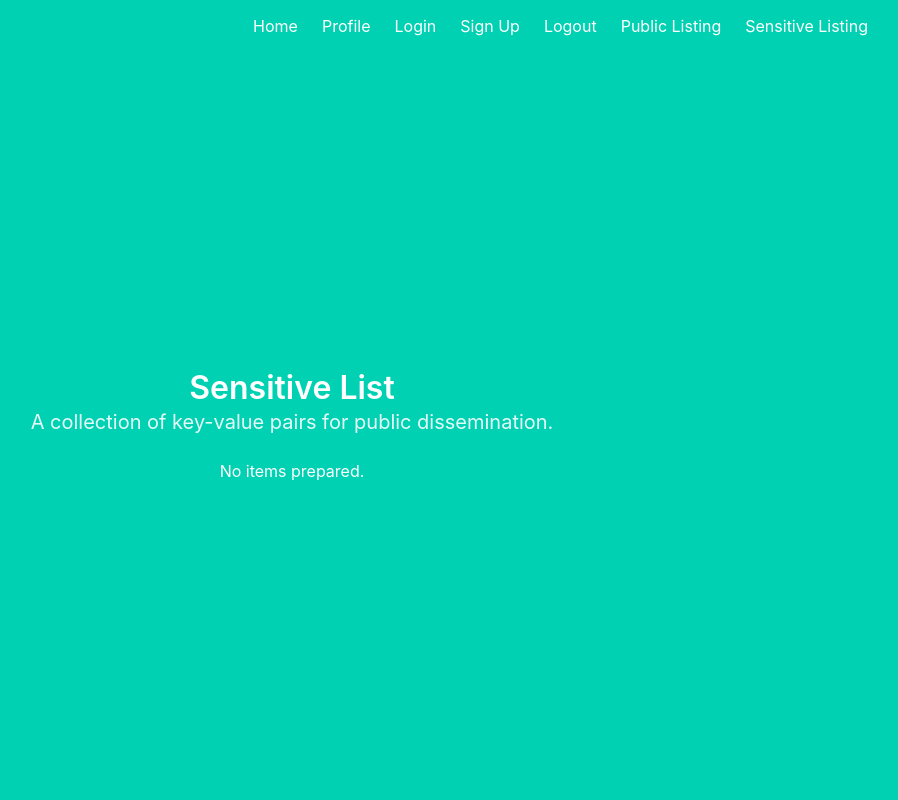
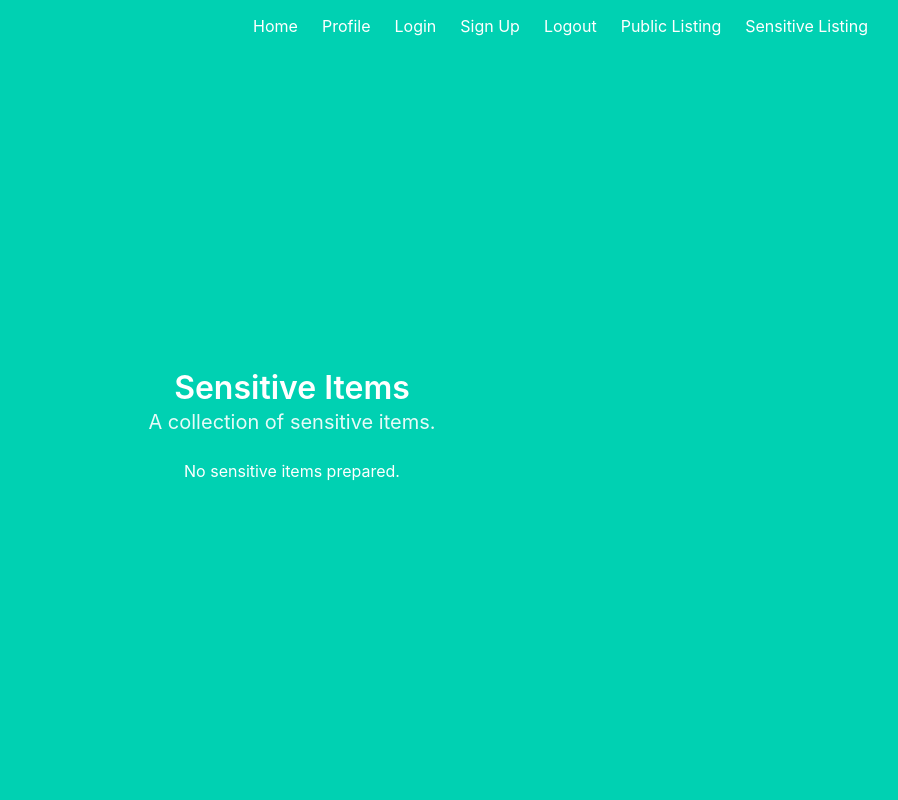
Before and after one commit to 18F/10x-dux-app, a Flask app: page /sensitive in a window 1280 px wide. Shown: the whole page, without its empty margins (348-1246 px from the left). Run offline with Flask 2, Linux system fonts and the light colour scheme; the visitor is signed in with stand-in values (Sample User, id 1); data that the repository does not hold is empty.

Commit message:
Refactor: use items Jinja template for all.

```diff
--- a/project/main.py
+++ b/project/main.py
@@ -11,12 +11,20 @@ def index():
 
 @main.route('/public')
 def public():
-    return render_template('public.html', items=get_public_items())
+    return render_template(
+        'items.html',
+        title='Public Items',
+        items=get_public_items()
+    )
 
 @main.route('/sensitive')
 @login_required
 def sensitive():
-    return render_template('sensitive.html', items=get_sensitve_items())
+    return render_template(
+        'items.html',
+        title='Sensitive Items',
+        items=get_sensitve_items()
+    )
 
 @main.route('/profile')
 @login_required
--- a/project/template/sensitive.html
+++ b/project/template/items.html
@@ -2,15 +2,15 @@
 
 {% block content %}
 <h1 class="title">
-  Sensitive List
+  {{ title }}
 </h1>
 <h2 class="subtitle">
-  A collection of key-value pairs for public dissemination.
+  A collection of {{ title.lower() }}.
 </h2>
 <div class="container">
   <ul>
     {% if not items %}
-    <p>No items prepared.</p>
+    <p>No {{ title.lower() }} prepared.</p>
     {% endif %}
     {% for i in items %}
     <li>{{ i.get('key') }}: {{ i.get('value') }}</li>
```
Also changed, not shown: project/template/public.html (deleted, +0 -20 lines).
